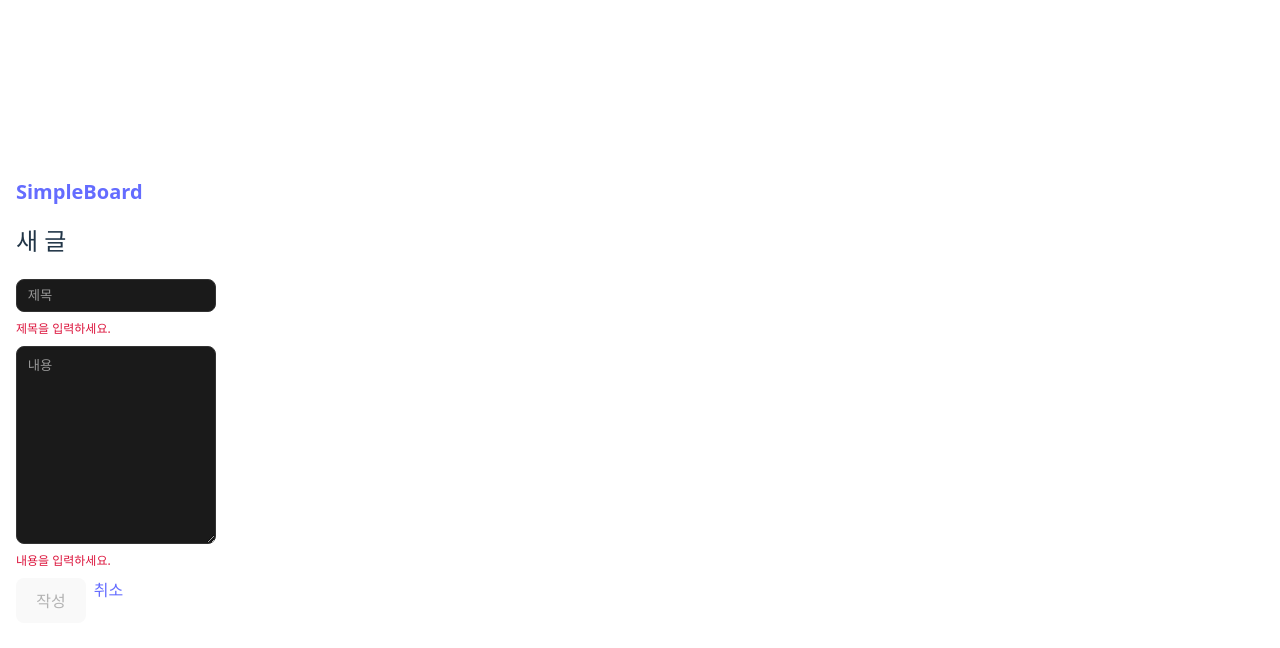
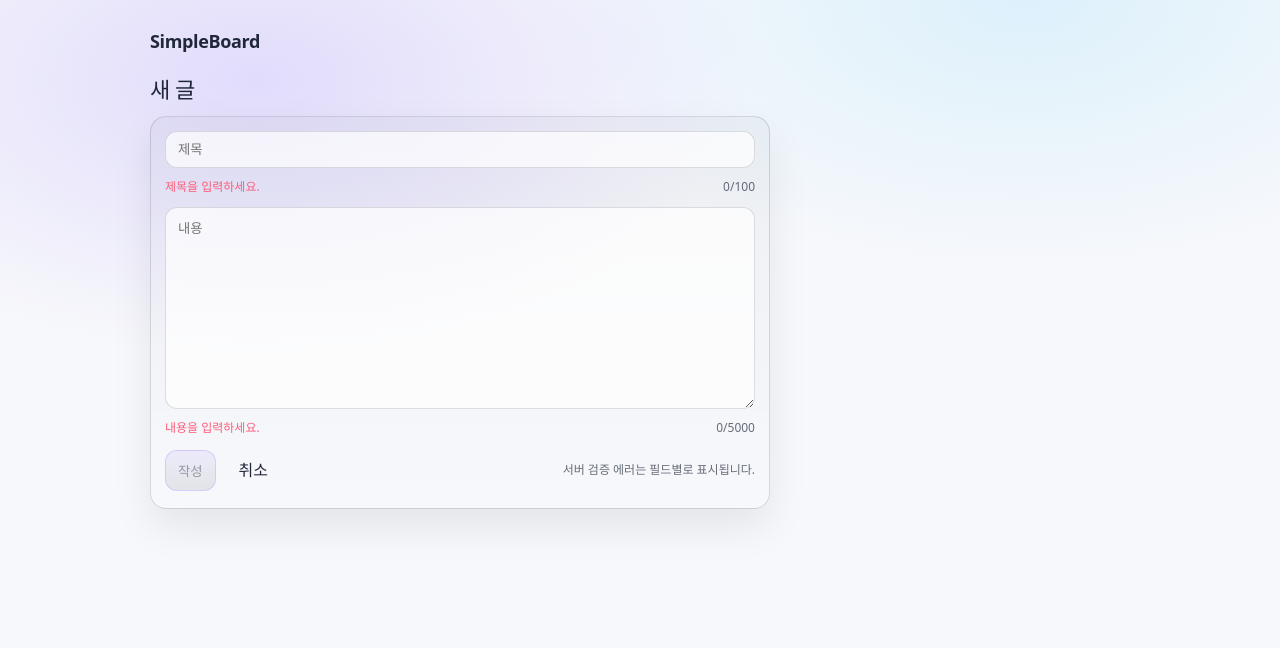
Before and after one commit to noblesi/memo-board, a React (Vite) app in the folder web/: page /new in a window 1280 px wide. Shown: the top 648 px of the page. Built offline with nearby package versions, Linux system fonts and the light colour scheme; no server answers.

Commit message:
style: 기본 UI 테마/레이아웃 정리

```diff
--- a/web/src/App.tsx
+++ b/web/src/App.tsx
@@ -10,13 +10,18 @@ export default function App() {
   const hideNewLink = pathname === "/new" || pathname.endsWith("/edit");
 
   return (
-    <div style={{ maxWidth: 900, margin: "0 auto", padding: 16 }}>
-      <header style={{ display: "flex", gap: 12, alignItems: "center", marginBottom: 16 }}>
-        <Link to="/" style={{ fontSize: 20, fontWeight: 700, textDecoration: "none" }}>
+    <div className="appShell">
+      <div className="container">
+        <header className="topbar">
+          <Link to="/" className="brand">
             SimpleBoard
           </Link>
-        <div style={{ flex: 1 }} />
-        {!hideNewLink && <Link to="/new">새 글</Link>}
+          <div className="spacer" />
+          {!hideNewLink && (
+            <Link to="/new" className="btn btnPrimary">
+              새 글
+            </Link>
+          )}
         </header>
 
         <Routes>
@@ -26,5 +31,6 @@ export default function App() {
           <Route path="/posts/:id/edit" element={<PostEditPage mode="edit" />} />
         </Routes>
       </div>
+    </div>
   );
 }
--- a/web/src/index.css
+++ b/web/src/index.css
@@ -1,113 +1,280 @@
 :root {
-  font-family: system-ui, Avenir, Helvetica, Arial, sans-serif;
-  line-height: 1.5;
+  color-scheme: light dark;
+
+  --bg: #0b1020;
+  --panel: rgba(255, 255, 255, 0.06);
+  --panel2: rgba(255, 255, 255, 0.08);
+  --text: rgba(255, 255, 255, 0.92);
+  --muted: rgba(255, 255, 255, 0.64);
+  --border: rgba(255, 255, 255, 0.12);
+  --primary: #7c5cff;
+  --primary2: rgba(124, 92, 255, 0.18);
+  --danger: #ff5c7a;
+  --shadow: 0 18px 40px rgba(0, 0, 0, 0.35);
+  --radius: 16px;
+  --focus: 0 0 0 3px rgba(124, 92, 255, 0.35);
+
+  font-family: ui-sans-serif, system-ui, -apple-system, Segoe UI, Roboto, Helvetica, Arial,
+    Apple Color Emoji, Segoe UI Emoji;
+  line-height: 1.55;
   font-weight: 400;
-
-  color-scheme: light dark;
-  color: rgba(255, 255, 255, 0.87);
-  background-color: #242424;
-
   font-synthesis: none;
   text-rendering: optimizeLegibility;
   -webkit-font-smoothing: antialiased;
   -moz-osx-font-smoothing: grayscale;
 }
 
-a {
-  font-weight: 500;
-  color: #646cff;
-  text-decoration: inherit;
+@media (prefers-color-scheme: light) {
+  :root {
+    --bg: #f7f8fb;
+    --panel: rgba(15, 23, 42, 0.04);
+    --panel2: rgba(15, 23, 42, 0.06);
+    --text: rgba(15, 23, 42, 0.92);
+    --muted: rgba(15, 23, 42, 0.62);
+    --border: rgba(15, 23, 42, 0.14);
+    --shadow: 0 18px 40px rgba(2, 6, 23, 0.08);
+  }
 }
-a:hover {
-  color: #535bf2;
+
+* {
+  box-sizing: border-box;
 }
 
 body {
   margin: 0;
-  display: flex;
-  place-items: center;
   min-width: 320px;
   min-height: 100vh;
+  color: var(--text);
+  background:
+    radial-gradient(900px 500px at 20% 10%, rgba(124, 92, 255, 0.18), transparent 55%),
+    radial-gradient(900px 500px at 80% 0%, rgba(61, 195, 255, 0.14), transparent 55%),
+    var(--bg);
 }
 
-h1 {
-  font-size: 3.2em;
-  line-height: 1.1;
+a {
+  color: inherit;
+  text-decoration: none;
 }
 
-button {
-  border-radius: 8px;
-  border: 1px solid transparent;
-  padding: 0.6em 1.2em;
-  font-size: 1em;
-  font-weight: 500;
-  font-family: inherit;
-  background-color: #1a1a1a;
-  cursor: pointer;
-  transition: border-color 0.25s;
+a:hover {
+  text-decoration: underline;
 }
-button:hover {
-  border-color: #646cff;
+
+/* Layout */
+.appShell {
+  min-height: 100vh;
+  padding: 28px 16px 48px;
 }
-button:focus,
-button:focus-visible {
-  outline: 4px auto -webkit-focus-ring-color;
+
+.container {
+  max-width: 980px;
+  margin: 0 auto;
+}
+
+.topbar {
+  display: flex;
+  align-items: center;
+  gap: 12px;
+  margin-bottom: 16px;
+}
+
+.brand {
+  font-size: 18px;
+  font-weight: 800;
+  letter-spacing: -0.02em;
+}
+
+.spacer {
+  flex: 1;
+}
+
+.pageTitle {
+  margin: 0 0 10px;
+  font-size: 22px;
+  letter-spacing: -0.02em;
+}
+
+.muted {
+  color: var(--muted);
+}
+
+/* Card */
+.card {
+  background: linear-gradient(180deg, var(--panel), rgba(255, 255, 255, 0.03));
+  border: 1px solid var(--border);
+  border-radius: var(--radius);
+  box-shadow: var(--shadow);
+}
+
+.cardPad {
+  padding: 14px;
+}
+
+/* Controls */
+.row {
+  display: flex;
+  gap: 10px;
+  align-items: center;
+}
+
+.stack {
+  display: grid;
+  gap: 10px;
+}
+
+.input,
+.textarea,
+.select {
+  width: 100%;
+  color: var(--text);
+  background: rgba(0, 0, 0, 0.18);
+  border: 1px solid var(--border);
+  border-radius: 12px;
+  padding: 10px 12px;
+  outline: none;
+  transition: border-color 0.18s, box-shadow 0.18s, background 0.18s;
 }
 
 @media (prefers-color-scheme: light) {
-  :root {
-    color: #213547;
-    background-color: #ffffff;
-  }
-  a:hover {
-    color: #747bff;
-  }
-  button {
-    background-color: #f9f9f9;
+  .input,
+  .textarea,
+  .select {
+    background: rgba(255, 255, 255, 0.7);
   }
 }
 
-input,
-textarea,
-select {
-  color: rgba(255, 255, 255, 0.87);
-  background-color: #1a1a1a;
-  border: 1px solid #444;
-  border-radius: 8px;
-  padding: 0.6em 0.8em;
+.textarea {
+  resize: vertical;
 }
 
-input::placeholder,
-textarea::placeholder {
-  color: rgba(255, 255, 255, 0.55);
+.input:focus,
+.textarea:focus,
+.select:focus {
+  border-color: rgba(124, 92, 255, 0.65);
+  box-shadow: var(--focus);
 }
 
-/* light theme 대응 */
-@media (prefers-color-scheme: light) {
-  input,
-  textarea,
-  select {
-    color: #213547;
-    background-color: #ffffff;
-    border: 1px solid #ccc;
+.btn {
+  display: inline-flex;
+  align-items: center;
+  justify-content: center;
+  gap: 8px;
+  padding: 10px 12px;
+  border-radius: 12px;
+  border: 1px solid var(--border);
+  background: rgba(0, 0, 0, 0.18);
+  color: var(--text);
+  cursor: pointer;
+  user-select: none;
+  transition: transform 0.05s, background 0.18s, border-color 0.18s;
+}
+
+.btn:hover {
+  background: rgba(0, 0, 0, 0.24);
+  border-color: rgba(255, 255, 255, 0.18);
+  text-decoration: none;
+}
+
+.btn:active {
+  transform: translateY(1px);
+}
+
+.btn:disabled {
+  opacity: 0.45;
+  cursor: not-allowed;
+}
+
+.btnPrimary {
+  border-color: rgba(124, 92, 255, 0.5);
+  background: linear-gradient(180deg, var(--primary2), rgba(0, 0, 0, 0.18));
+}
+
+.btnDanger {
+  border-color: rgba(255, 92, 122, 0.45);
+}
+
+.btnLink {
+  background: transparent;
+  border-color: transparent;
+}
+
+.btnLink:hover {
+  background: rgba(255, 255, 255, 0.06);
+  border-color: rgba(255, 255, 255, 0.12);
+}
+
+/* Table */
+.tableWrap {
+  overflow: auto;
+  border-radius: var(--radius);
+  border: 1px solid var(--border);
+  background: rgba(0, 0, 0, 0.12);
+}
+
+.table {
+  width: 100%;
+  border-collapse: collapse;
+  min-width: 560px;
+}
+
+.table th,
+.table td {
+  text-align: left;
+  padding: 12px 12px;
+  border-top: 1px solid var(--border);
+}
+
+.table thead th {
+  border-top: none;
+  font-size: 13px;
+  color: var(--muted);
+  background: rgba(255, 255, 255, 0.04);
+}
+
+.table tbody tr:hover {
+  background: rgba(255, 255, 255, 0.04);
+}
+
+/* Alerts */
+.error {
+  padding: 10px 12px;
+  border-radius: 12px;
+  border: 1px solid rgba(255, 92, 122, 0.4);
+  background: rgba(255, 92, 122, 0.08);
+  color: var(--text);
+}
+
+/* Helpers */
+.hr {
+  height: 1px;
+  background: var(--border);
+  margin: 12px 0;
+}
+
+.mono {
+  font-family: ui-monospace, SFMono-Regular, Menlo, Monaco, Consolas, "Liberation Mono", "Courier New", monospace;
+}
+
+.pill {
+  display: inline-flex;
+  align-items: center;
+  padding: 4px 10px;
+  border-radius: 999px;
+  border: 1px solid var(--border);
+  background: rgba(255, 255, 255, 0.06);
+  color: var(--muted);
+  font-size: 12px;
+}
+
+@media (max-width: 720px) {
+  .topbar {
+    flex-wrap: wrap;
+    gap: 10px;
   }
-
-  input::placeholder,
-  textarea::placeholder {
-    color: #666;
+  .spacer {
+    display: none;
+  }
+  .table {
+    min-width: 520px;
   }
 }
-
-input,
-textarea,
-select {
-  color: rgba(255, 255, 255, 0.87);
-  background-color: #1a1a1a;
-  border: 1px solid #333;
-  border-radius: 8px;
-}
-
-input::placeholder,
-textarea::placeholder {
-  color: rgba(255, 255, 255, 0.55);
-}
--- a/web/src/pages/PostEditPage.tsx
+++ b/web/src/pages/PostEditPage.tsx
@@ -95,44 +95,57 @@ export default function PostEditPage({ mode }: { mode: "create" | "edit" }) {
   }
 
   if (mode === "edit" && !isValidId) {
-    return <div style={{ color: "crimson" }}>잘못된 접근입니다.</div>;
+    return <div className="error">잘못된 접근입니다.</div>;
   }
 
   return (
     <div>
-      <h2 style={{ marginTop: 0 }}>{mode === "create" ? "새 글" : "글 수정"}</h2>
-      {err && <div style={{ color: "crimson", marginBottom: 12 }}>{err}</div>}
+      <h2 className="pageTitle">{mode === "create" ? "새 글" : "글 수정"}</h2>
 
-      <div style={{ display: "grid", gap: 8, maxWidth: 520 }}>
-        <input value={title} onChange={(e) => setTitle(e.target.value)} placeholder="제목" />
+      {err && (
+        <div className="error" style={{ marginBottom: 12 }}>
+          {err}
+        </div>
+      )}
 
-        <div style={{ display: "flex", justifyContent: "space-between", fontSize: 12 }}>
-          <span style={{ color: ui.titleMsg ? "crimson" : "rgba(255,255,255,0.6)" }}>{ui.titleMsg}</span>
-          <span style={{ color: ui.titleTooLong ? "crimson" : "rgba(255,255,255,0.6)" }}>
+      <div className="card cardPad" style={{ maxWidth: 620 }}>
+        <div className="stack">
+          <input className="input" value={title} onChange={(e) => setTitle(e.target.value)} placeholder="제목" />
+
+          <div className="row" style={{ justifyContent: "space-between", fontSize: 12 }}>
+            <span style={{ color: ui.titleMsg ? "var(--danger)" : "var(--muted)" }}>{ui.titleMsg}</span>
+            <span style={{ color: ui.titleTooLong ? "var(--danger)" : "var(--muted)" }}>
               {title.length}/{TITLE_MAX}
             </span>
           </div>
 
           <textarea
+            className="textarea"
             value={content}
             onChange={(e) => setContent(e.target.value)}
             placeholder="내용"
             rows={12}
-          style={{ resize: "vertical" }}
           />
 
-        <div style={{ display: "flex", justifyContent: "space-between", fontSize: 12 }}>
-          <span style={{ color: ui.contentMsg ? "crimson" : "rgba(255,255,255,0.6)" }}>{ui.contentMsg}</span>
-          <span style={{ color: ui.contentTooLong ? "crimson" : "rgba(255,255,255,0.6)" }}>
+          <div className="row" style={{ justifyContent: "space-between", fontSize: 12 }}>
+            <span style={{ color: ui.contentMsg ? "var(--danger)" : "var(--muted)" }}>{ui.contentMsg}</span>
+            <span style={{ color: ui.contentTooLong ? "var(--danger)" : "var(--muted)" }}>
               {content.length}/{CONTENT_MAX}
             </span>
           </div>
 
-        <div style={{ display: "flex", gap: 8 }}>
-          <button disabled={!ui.canSubmit} onClick={onSubmit}>
+          <div className="row" style={{ gap: 10 }}>
+            <button className="btn btnPrimary" disabled={!ui.canSubmit} onClick={onSubmit}>
               {mode === "create" ? "작성" : "저장"}
             </button>
-          <Link to={mode === "create" ? "/" : `/posts/${postId}`}>취소</Link>
+            <Link className="btn btnLink" to={mode === "create" ? "/" : `/posts/${postId}`}>
+              취소
+            </Link>
+            <div className="spacer" />
+            <span className="muted" style={{ fontSize: 12 }}>
+              서버 검증 에러는 필드별로 표시됩니다.
+            </span>
+          </div>
         </div>
       </div>
     </div>
```
Also changed, not shown: web/src/pages/PostDetailPage.tsx (+25 -22 lines), web/src/pages/PostListPage.tsx (+35 -23 lines). Lines whose indentation alone changed are shown as unchanged.
